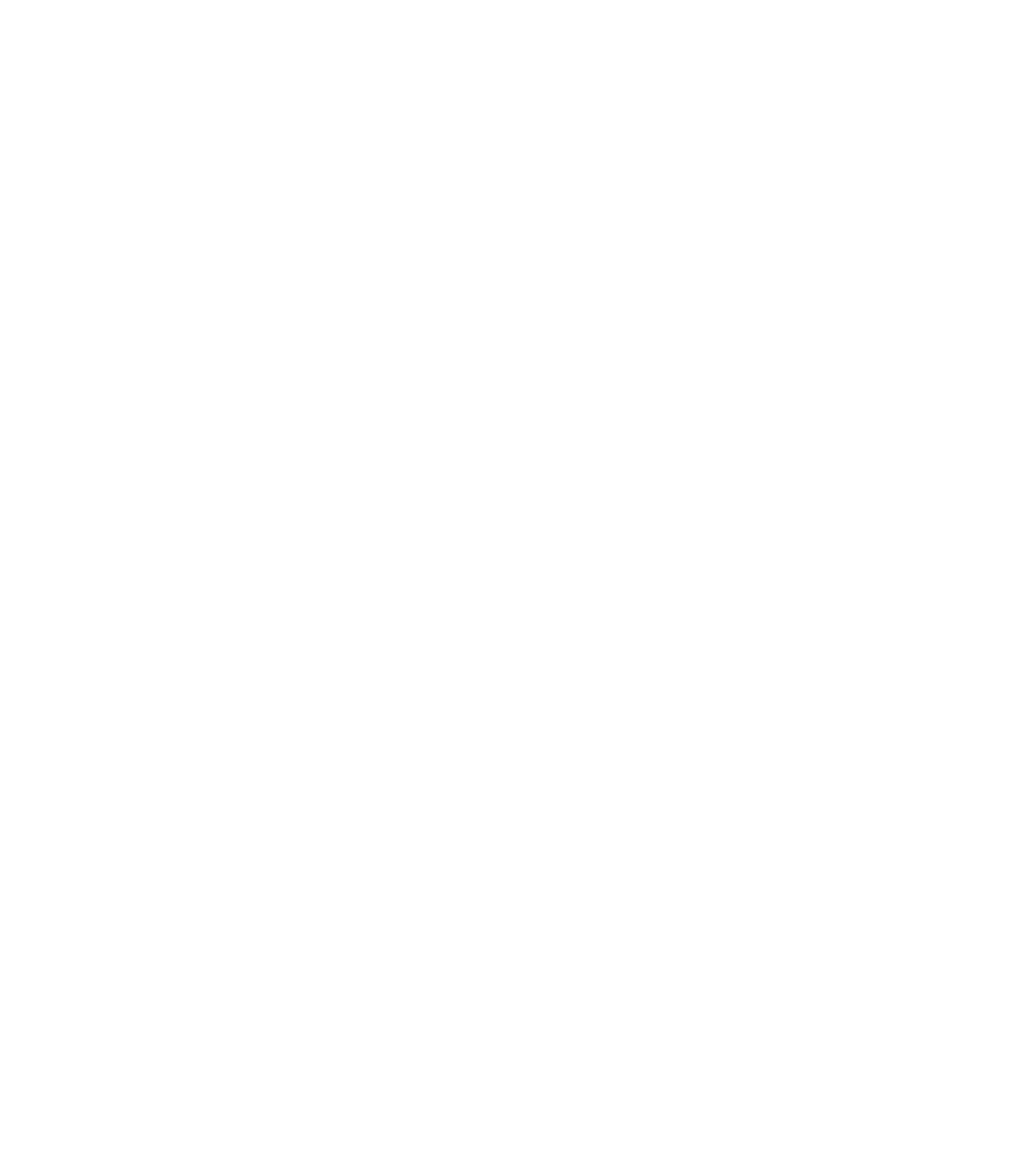
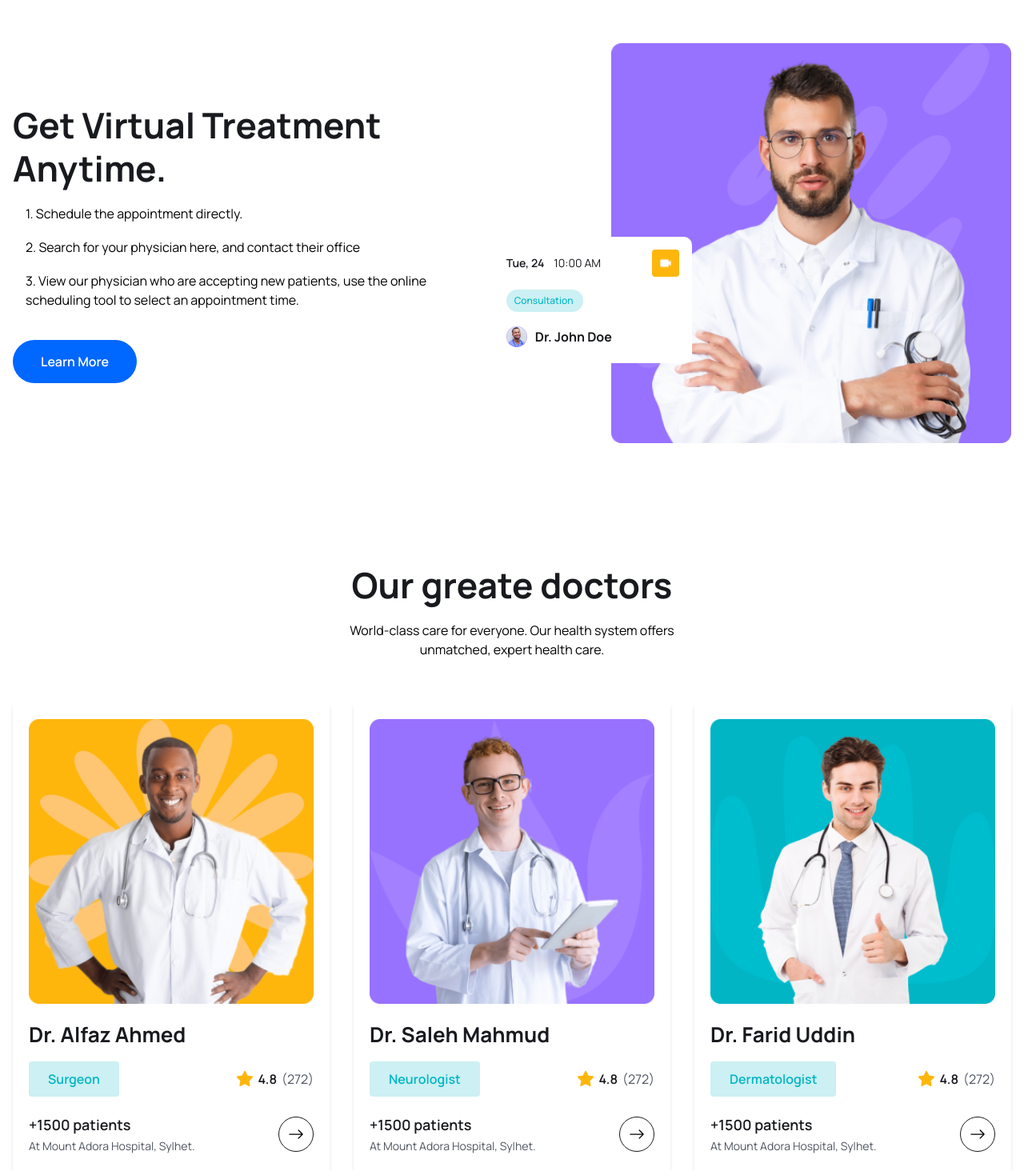
Before and after one commit to abdul8840/Dentalist, a React (Vite) app in the folder client/: page / in a window 1280 px wide. Shown: the part 3246-4710 px from the top of the page at 80% size. Before the commit the page ends 3249 px from the top, so only its background shows below. Built offline with nearby package versions, Linux system fonts and the light colour scheme.

Commit message:
add doctor section to home page

```diff
--- /dev/null
+++ b/client/src/components/doctor/Doctor.jsx
@@ -0,0 +1,21 @@
+import React from 'react'
+import DoctorList from './DoctorList'
+
+const Doctor = () => {
+    return (
+        <section>
+            <div className="container">
+                <div className="xl:w-[470px] mx-auto ">
+                    <h2 className="heading text-center"> Our greate doctors</h2>
+                    <p className="text__para mt-[18px] text-center">
+                        World-class care for everyone. Our health system offers unmatched, expert health care.
+                    </p>
+                </div>
+
+                <DoctorList />
+            </div>
+        </section>
+    )
+}
+
+export default Doctor
--- /dev/null
+++ b/client/src/components/doctor/DoctorCard.jsx
@@ -0,0 +1,49 @@
+import React from 'react'
+import starIcon from '../../assets/images/star.png'
+import { BsArrowRight } from "react-icons/bs"
+import { Link } from 'react-router-dom'
+
+const DoctorCard = ({ doctor }) => {
+
+    const { name, avgRating, totalRating, photo, specialty, totalPatients, hospital } = doctor;
+
+    return (
+        <div className='p-3 lg:p-5 shadow-md'>
+            <div className="">
+                <img src={photo} alt="" className='w-full' />
+            </div>
+
+            <h2 className="text-[18px] leading-[30px] lg:text-[26px] lg:leading-9 text-headingColor font-[700] mt-3 lg:mt-5 ">{name}</h2>
+
+            <div className="mt-2 lg:mt-4 flex items-center justify-between">
+                <span className="bg-[#CCF0F3] text-irisBlueColor py-1 px-2 lg:py-2 lg:px-6 text-[12px] leading-4 lg:text-[16px] lg:leading-7 font-semibold rounded ">
+                    {specialty}
+                </span>
+
+                <div className="flex items-center gap-[6px]">
+                    <span className="flex items-center gap-[6px] text-[14px] leading-6 lg:text-[16px] lg:leading-7 font-semibold text-headingColor ">
+                        <img src={starIcon} alt="" /> {avgRating}
+                    </span>
+                    <span className='text-[14px] leading-6 lg:text-[16px] lg:leading-7 font-[400] text-textColor'>({totalRating})</span>
+                </div>
+            </div>
+
+            <div className="mt-[18px] lg:mt-5 flex items-center justify-between ">
+                <div>
+                    <h3 className="text-[16px] leading-7 lg:text-[18px] lg:leading-[30px] font-semibold text-headingColor ">
+                        +{totalPatients} patients
+                    </h3>
+                    <p className="text-[14px] leading-6 font-[400] text-textColor ">
+                        At {hospital}
+                    </p>
+                </div>
+
+                <Link to='/doctors' className='w-[44px] h-[44px] rounded-full border border-solid border-[#181A1E] flex items-center justify-center group hover:bg-primaryColor hover:border-none '>
+                    <BsArrowRight className='group-hover:text-white w-6 h-5' />
+                </Link>
+            </div>
+        </div>
+    )
+}
+
+export default DoctorCard
--- /dev/null
+++ b/client/src/components/doctor/DoctorList.jsx
@@ -0,0 +1,15 @@
+import React from 'react'
+import { doctors } from '../../assets/data/doctors'
+import DoctorCard from './DoctorCard'
+
+const DoctorList = () => {
+  return (
+    <div className='grid grid-cols-1 sm:grid-cols-2 md:grid-cols-3 gap-5 lg:gap-[30px] mt-[30px] lg:mt-[55px]'>
+      {doctors.map(doctor => (
+        <DoctorCard  key={doctor.id} doctor={doctor} />
+      ))}
+    </div>
+  )
+}
+
+export default DoctorList
--- /dev/null
+++ b/client/src/components/feature/Feature.jsx
@@ -0,0 +1,68 @@
+import React from 'react'
+import { Link } from 'react-router-dom'
+import featureImg from '../../assets/images/feature-img.png'
+import videoIcon from '../../assets/images/video-icon.png'
+import avatarIcon from '../../assets/images/avatar-icon.png'
+
+const Feature = () => {
+  return (
+    <section>
+        <div className="container">
+            <div className="flex items-center justify-between flex-col lg:flex-row">
+
+                {/* ============ feature =========== */}
+                <div className="xl:w-[670px]">
+                    <h2 className="heading">
+                        Get Virtual Treatment <br /> Anytime.
+                    </h2>
+
+                    <ul className="pl-4">
+                        <li className="text__para mt-[18px]">1. Schedule the appointment directly.</li>
+                        <li className="text__para mt-[18px]">2. Search for your physician here, and contact their office</li>
+                        <li className="text__para mt-[18px]">3. View our physician who are accepting new patients, use the online scheduling tool to select an appointment time.</li>
+                    </ul>
+
+                    <Link to='/'>
+                        <button className="btn">Learn More</button>
+                    </Link>
+                </div>
+
+                {/* ================== feature image ================== */}
+                <div className="relative z-10 xl:w-[770px] flex justify-end mt-[50px] lg:mt-0 ">
+                    <img src={featureImg} alt="" className="w-3/4" />
+
+                    <div className="w-[150px] lg:w-[248px] bg-white absolute bottom-[50px] left-0 md:bottom-[100px] md:left-5 z-20 p-2 pb-3 lg:pt-4 lg:px-4 lg:pb-[20px] rounded-[10px] ">
+
+                        <div className="flex items-center justify-between">
+                            <div className="flex items-center gap-[6px] lg:gap-3">
+                                <p className="text-[10px] leading-[10px] lg:text-[14px] lg:leading-5 text-headingColor font-[600] ">
+                                    Tue, 24
+                                </p>
+                                <p className="text-[10px] leading-[10px] lg:text-[14px] lg:leading-5 text-headingColor font-[400] ">
+                                    10:00 AM
+                                </p>
+                            </div>
+                            <span className="w-5 h-5 lg:w-[34px] lg:h-[34px] flex items-center justify-center bg-yellowColor rounded py-1 px-[6px] lg:py-3 lg:px-[9px] ">
+                                <img src={videoIcon} alt=""  />
+                            </span>
+                        </div>
+
+                        <div className="w-[65px] lg:w-[96px] bg-[#CCF0F3] py-1 px-2 lg:py-[6px] lg:px-[10px] text-[8px] leading-[8px] lg:text-[12px] lg:leading-4 text-irisBlueColor font-[500] mt-2 lg:mt-4 rounded-full ">
+                            Consultation
+                        </div>
+
+                        <div className="flex items-center gap-[6px] lg:gap-[10px] mt-2 lg:mt-[18px] ">
+                            <img src={avatarIcon} alt="" />
+                            <h4 className="text-[10px] leading-3 lg:text-[16px] lg:leading-[22px] font-[700] text-headingColor ">
+                                Dr. John Doe
+                            </h4>
+                        </div>
+                    </div>
+                </div>
+            </div>
+        </div>
+    </section>
+  )
+}
+
+export default Feature
--- a/client/src/pages/Home.jsx
+++ b/client/src/pages/Home.jsx
@@ -9,6 +9,8 @@
 import icon03 from "../assets/images/icon03.png"
 import About from '../components/about/About'
 import HomeServices from '../components/services/HomeServices'
+import Feature from '../components/feature/Feature'
+import Doctor from '../components/doctor/Doctor'
 
 
 const Home = () => {
@@ -156,6 +158,20 @@
 
       {/* =============== services section end ============== */}
 
+
+      {/* =============== feature section ============== */}
+
+      <Feature />
+
+      {/* =============== feature section end ============== */}
+
+
+      {/* =============== doctor section ============== */}
+
+      <Doctor />
+
+      {/* =============== doctor section end ============== */}
+
     </>
   )
 }
```
